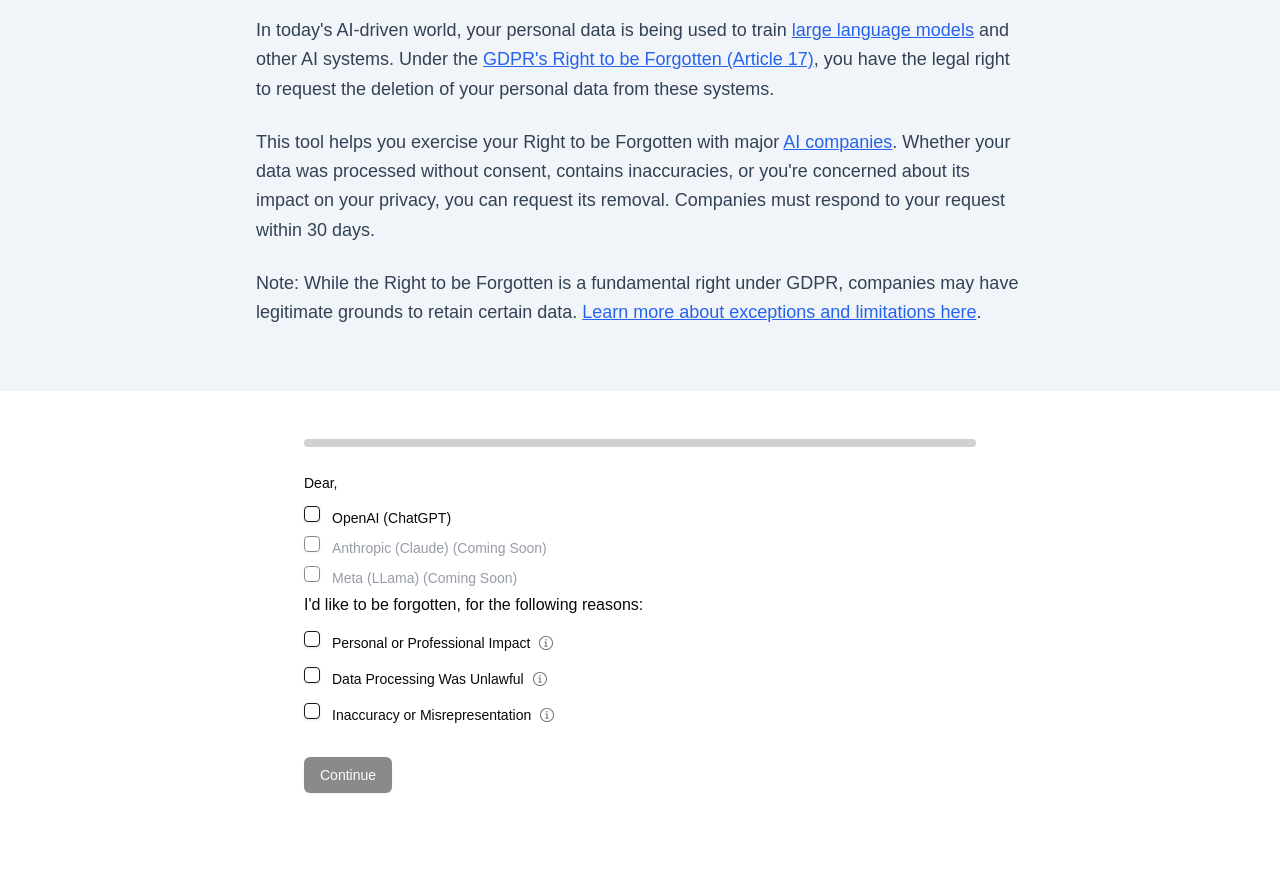
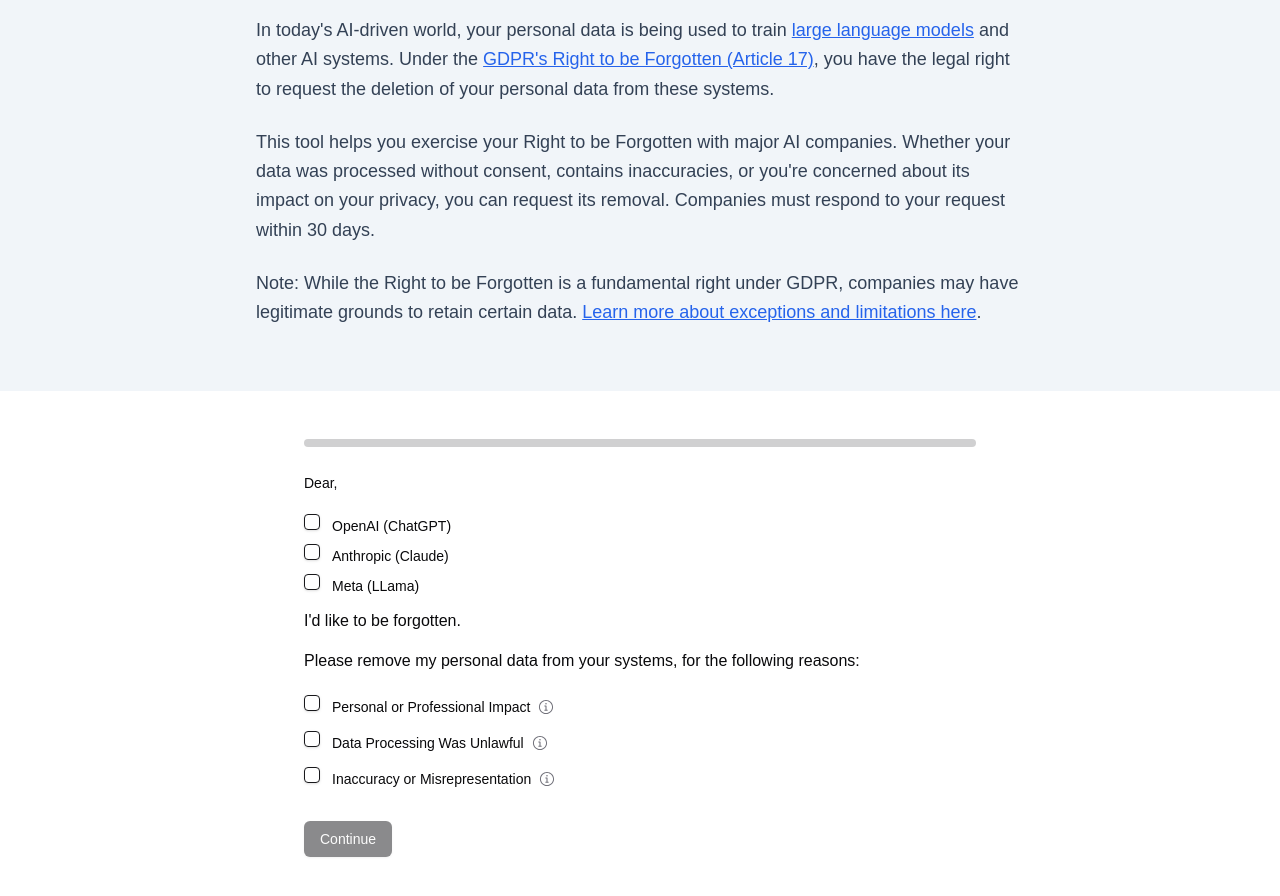
Before and after one commit to arkologystudio/please-forget-me, a Next.js app: page / in a window 1280 px wide. Shown: the part 400-1296 px from the top of the page. Before the commit the page ends 1241 px from the top, so only its background shows below. Built offline with nearby package versions, Linux system fonts and the light colour scheme.

Commit message:
Form improvments.

```diff
--- /dev/null
+++ b/prettierrc.json
@@ -0,0 +1,6 @@
+{
+    "trailingComma": "es5",
+    "tabWidth": 4,
+    "semi": false,
+    "singleQuote": true
+  }
--- a/src/app/page.tsx
+++ b/src/app/page.tsx
@@ -25,7 +25,7 @@
             </p>
 
             <p className="text-lg leading-relaxed">
-              This tool helps you exercise your Right to be Forgotten with major <a href="#" className="text-blue-600 hover:text-blue-800 underline">AI companies</a>. Whether your data was processed without consent, contains inaccuracies, or you're concerned about its impact on your privacy, you can request its removal. Companies must respond to your request within 30 days.
+              This tool helps you exercise your Right to be Forgotten with major AI companies. Whether your data was processed without consent, contains inaccuracies, or you're concerned about its impact on your privacy, you can request its removal. Companies must respond to your request within 30 days.
             </p>
 
             <p className="text-lg leading-relaxed">
--- a/src/components/rtbf-form.tsx
+++ b/src/components/rtbf-form.tsx
@@ -20,7 +20,7 @@
 import { Tooltip, TooltipContent, TooltipProvider, TooltipTrigger } from "@/components/ui/tooltip"
 import { InfoCircledIcon } from "@radix-ui/react-icons"
 import { PhoneInput } from "@/components/ui/phone-input"
-import { generateLetter } from "@/lib/schemas/rtbf-letter-template"
+import { generateLetters, generatePreviewLetter } from "@/lib/schemas/rtbf-letter-template"
 
 export function RTBFForm() {
   const [step, setStep] = useState(1)
@@ -38,9 +38,13 @@
       lastName: "",
       email: "",
       country: "",
-    //   phone: "",
       birthDate: "",
-      evidence: {},
+      prompts: [],
+      evidence: {
+        openai: { chatLinks: [] },
+        anthropic: { chatLinks: [] },
+        meta: { chatLinks: [] }
+      },
       authorization: false,
       signature: "",
     },
@@ -49,12 +53,17 @@
 
   async function onSubmit(data: RTBFFormValues) {
     try {
+      const letters = generateLetters(data)
+
       const response = await fetch('/api/submit-rtbf', {
         method: 'POST',
         headers: {
           'Content-Type': 'application/json',
         },
-        body: JSON.stringify(data),
+        body: JSON.stringify({
+          formData: data,
+          letters
+        }),
       })
 
       if (!response.ok) {
@@ -90,6 +99,8 @@
               rules={{ required: "Please select at least one company" }}
               render={() => (
                 <FormItem>
+
+                  <div className="space-y-4">
                   <FormLabel>Dear,</FormLabel>
                     <div className="space-y-2">
                       {companies.map((company) => (
@@ -108,20 +119,20 @@
                                       ? field.onChange([...value, company.id])
                                       : field.onChange(value.filter((val) => val !== company.id))
                                   }}
-                                disabled={company.id === "anthropic" || company.id === "meta"}
                                 />
                               </FormControl>
-                            <FormLabel className={company.id === "anthropic" || company.id === "meta" ? "text-gray-500" : ""}>
-                              {company.label} {company.id === "anthropic" || company.id === "meta" ? "(Coming Soon)" : ""}
+                              <FormLabel className={""}>
+                                {company.label}
                               </FormLabel>
                             </FormItem>
                           )}
                         />
                       ))}
                     </div>
-                  <div className="space-y-2">
-              <p>I'd like to be forgotten, for the following reasons:</p>
-            </div>
+                    <p>I'd like to be forgotten.</p>
+
+                    <div className="space-y-4">
+                    <p>Please remove my personal data from your systems, for the following reasons:</p>
                     <FormField
                       control={form.control}
                       name="reasons"
@@ -169,6 +180,9 @@
                         </FormItem>
                       )}
                     />
+                    </div>
+                  </div>
+                  <FormMessage />
                 </FormItem>
               )}
             />
@@ -179,6 +193,122 @@
         )}
 
 {step === 2 && (
+          <>
+            <div className="space-y-4 border-b pb-4 mb-6">
+              <h3 className="font-medium">AI Interaction Details</h3>
+              <FormField
+                control={form.control}
+                name="prompts"
+                render={({ field }) => (
+                  <FormItem>
+                    <FormLabel>Prompts Used (Optional)</FormLabel>
+                    <FormControl>
+                      <Input
+                        placeholder="Enter prompts that reveal your personal data (e.g., 'Tell me about <your full name>', 'Where does <full name> live?')"
+                        value={field.value?.[field.value.length - 1] || ''}
+                        onChange={(e) => {
+                          const newValue = e.target.value;
+                          field.onChange(newValue ? [newValue] : []);
+                        }}
+                      />
+                    </FormControl>
+                    <FormMessage />
+                  </FormItem>
+                )}
+              />
+            </div>
+
+            <div className="space-y-4">
+              {form.watch("companies").map((companyId) => {
+                const company = companies.find(c => c.id === companyId)
+                if (!company) return null
+
+                return (
+                  <div key={companyId} className="space-y-4 border-b pb-4 last:border-b-0">
+                    <h3 className="font-medium"><b>{company.label} Evidence</b></h3>
+
+                    {company.evidenceFields.chatLinks && (
+                      <FormField
+                        control={form.control}
+                        name={`evidence.${companyId}.chatLinks`}
+                        render={({ field }) => (
+                          <FormItem>
+                            <FormLabel>{company.evidenceFields.chatLinks.label}</FormLabel>
+                            <div className="space-y-2">
+                              {(!field.value?.length ? [''] : field.value).map((link, index) => (
+                                <div key={index} className="flex gap-2">
+                                  <FormControl>
+                                    <Input
+                                      placeholder={company.evidenceFields.chatLinks?.placeholder}
+                                      value={link}
+                                      onChange={(e) => {
+                                        const newLinks = [...(field.value || [])];
+                                        newLinks[index] = e.target.value;
+                                        field.onChange(newLinks.filter(Boolean));
+                                      }}
+                                    />
+                                  </FormControl>
+                                  {(field.value || []).length > 1 && (
+                                    <Button
+                                      type="button"
+                                      variant="outline"
+                                      size="icon"
+                                      onClick={() => {
+                                        const newLinks = field.value?.filter((_, i) => i !== index) || [];
+                                        field.onChange(newLinks);
+                                      }}
+                                    >
+                                      ✕
+                                    </Button>
+                                  )}
+                                </div>
+                              ))}
+                              <Button
+                                type="button"
+                                variant="outline"
+                                onClick={() => {
+                                  field.onChange([...(field.value || []), '']);
+                                }}
+                              >
+                                Add Another Link
+                              </Button>
+                            </div>
+                            <FormMessage />
+                          </FormItem>
+                        )}
+                      />
+                    )}
+
+                    <FormField
+                      control={form.control}
+                      name={`evidence.${companyId}.additionalNotes`}
+                      render={({ field }) => (
+                        <FormItem>
+                          <FormLabel>Additional Notes (Optional)</FormLabel>
+                          <FormControl>
+                            <Input
+                              placeholder="Any additional context or information..."
+                              value={field.value || ''}
+                              onChange={field.onChange}
+                            />
+                          </FormControl>
+                          <FormMessage />
+                        </FormItem>
+                      )}
+                    />
+                  </div>
+                )
+              })}
+            </div>
+
+            <div className="flex space-x-2">
+              <Button type="button" variant="outline" onClick={prevStep}>Back</Button>
+              <Button type="button" onClick={nextStep}>Continue</Button>
+            </div>
+          </>
+        )}
+
+        {step === 3 && (
           <>
             <div className="space-y-2">
               <p>The following personal information is submitted to {selectedCompanyNames} in the Right to be Forgotten request.</p>
@@ -290,8 +420,7 @@
                   !form.getValues("lastName") ||
                   !form.getValues("email") ||
                   !form.getValues("country") ||
-                  !form.getValues("birthDate") ||
-                  !form.formState.isValid
+                  !form.getValues("birthDate")
                 }
               >
                 Continue
@@ -300,71 +429,7 @@
           </>
         )}
 
-        {step === 3 && (
-          <>
-            <div className="space-y-4">
-              {form.watch("companies").includes("openai") && (
-                <>
-                  <FormField
-                    control={form.control}
-                    name="evidence.openai"
-                    render={({ field }) => (
-                      <FormItem>
-                        <FormLabel>ChatGPT Chat Links (Optional)</FormLabel>
-                        <FormControl>
-                          <Input
-                            placeholder="https://chat.openai.com/..."
-                            onChange={(e) => field.onChange([...field.value || [], e.target.value])}
-                          />
-                        </FormControl>
-                        <FormMessage />
-                      </FormItem>
-                    )}
-                  />
 
-                  <FormField
-                    control={form.control}
-                    name="evidence.prompts"
-                    render={({ field }) => (
-                      <FormItem>
-                        <FormLabel>ChatGPT Prompts</FormLabel>
-                        <FormControl>
-                          <Input
-                            placeholder="Tell me about yourself, What's my name, What do you know about me"
-                            {...field}
-                          />
-                        </FormControl>
-                        <FormMessage />
-                      </FormItem>
-                    )}
-                  />
-                </>
-              )}
-
-              <FormField
-                control={form.control}
-                name="evidence.urls"
-                render={({ field }) => (
-                  <FormItem>
-                    <FormLabel>URL(s) containing the personal information (Optional)</FormLabel>
-                    <FormControl>
-                      <Input
-                        placeholder="https://example.com/page-with-personal-info"
-                        {...field}
-                      />
-                    </FormControl>
-                    <FormMessage />
-                  </FormItem>
-                )}
-              />
-            </div>
-
-            <div className="flex space-x-2">
-              <Button type="button" variant="outline" onClick={prevStep}>Back</Button>
-              <Button type="button" onClick={nextStep}>Continue</Button>
-            </div>
-          </>
-        )}
 
         {step === 4 && (
           <>
@@ -375,7 +440,7 @@
 
               <div className="rounded-lg border bg-card p-6 text-card-foreground shadow-sm">
                 <pre className="whitespace-pre-wrap font-sans">
-                  {generateLetter(form.getValues())}
+                  {generatePreviewLetter(form.getValues())}
                 </pre>
               </div>
 
--- a/src/lib/schemas/rtbf-form-schema.ts
+++ b/src/lib/schemas/rtbf-form-schema.ts
@@ -1,11 +1,59 @@
 import * as z from "zod"
 import { isValidPhoneNumber } from "react-phone-number-input"
 
+type EvidenceField = {
+  label: string
+  placeholder: string
+  required: boolean
+}
+
+export type Company = {
+  id: string
+  label: string
+  email: string
+  evidenceFields: {
+    chatLinks?: EvidenceField
+  }
+}
+
 
 export const companies = [
-  { id: "openai", label: "OpenAI (ChatGPT)", email: "privacy@openai.com" },
-  { id: "anthropic", label: "Anthropic (Claude)", email: "-" },
-  { id: "meta", label: "Meta (LLama)", email: "-" },
+  {
+    id: "openai",
+    label: "OpenAI (ChatGPT)",
+    email: "privacy@openai.com",
+    evidenceFields: {
+      chatLinks: {
+        label: "ChatGPT Chat Links",
+        placeholder: "https://chat.openai.com/...",
+        required: false
+      }
+    }
+  },
+  {
+    id: "anthropic",
+    label: "Anthropic (Claude)",
+    email: "-",
+    evidenceFields: {
+      chatLinks: {
+        label: "Claude Chat Links",
+        placeholder: "https://claude.ai/...",
+        required: false
+      }
+    }
+  },
+  {
+    id: "meta",
+    label: "Meta (LLama)",
+    email: "-",
+    evidenceFields: {
+      chatLinks: {
+        label: "LLama Chat Links",
+        placeholder: "https://...",
+        required: false
+      }
+    }
+  },
 ] as const
 
 export const reasons = [
@@ -25,6 +73,29 @@
     tooltip: "Under GDPR Article 17, you have the right to erasure if your personal data is inaccurate or misrepresents you. This ensures that AI systems don't perpetuate or learn from incorrect information about you."
   },
 ] as const
+
+// Update the evidence schema to separate prompts
+const evidenceSchema = z.object({
+  chatLinks: z.array(
+    z.string()
+      .min(1, "Please enter a chat link URL")
+      .refine(
+        (url) => {
+          if (!url) return true; // Allow empty strings
+          try {
+            new URL(url);
+            return true;
+          } catch {
+            return "Please enter a valid URL starting with http:// or https://";
+          }
+        },
+        {
+          message: "Please enter a valid URL starting with http:// or https://"
+        }
+      )
+  ).optional(),
+  additionalNotes: z.string().optional(),
+})
 
 export const rtbfFormSchema = z.object({
   companies: z.array(z.string()).min(1, "Please select at least one company"),
@@ -46,23 +117,12 @@
         : age;
 
       return currentAge >= 18;
-    }, "You must be at least 18 years old to submit this request. If you are under 18, please have a parent or legal guardian submit this request on your behalf."),
+    }, "You must be at least 18 years old to submit this request."),
   country: z.string().min(2, "Please select a country"),
   email: z.string().email("Please enter a valid email"),
-  // phone: z.union([
-  //   z.string().length(0),  // empty string is valid
-  //   z.string().refine(
-  //     (val) => isValidPhoneNumber(val),
-  //     { message: "Invalid phone number" }
-  //   ),
-  // ]).optional(),
-  evidence: z.object({
-    openai: z.array(z.string().url()).optional(),
-    anthropic: z.array(z.string().url()).optional(),
-    meta: z.array(z.string().url()).optional(),
-    prompts: z.string().optional(),
-    urls: z.string().optional(),
-  }),
+  // Common field for all LLM interactions
+  prompts: z.array(z.string()).optional(),
+  evidence: z.record(z.string(), evidenceSchema),
   authorization: z.boolean().refine(val => val === true, { message: "You must authorize the request" }),
   signature: z.string().min(2, "Signature must be at least 2 characters"),
 })
--- a/src/lib/schemas/rtbf-letter-template.tsx
+++ b/src/lib/schemas/rtbf-letter-template.tsx
@@ -1,33 +1,74 @@
 import { type RTBFFormValues } from "./rtbf-form-schema"
-import { companies, reasons } from "./rtbf-form-schema"
+import { companies, reasons, type Company } from "./rtbf-form-schema"
 
-export function generateLetter(data: RTBFFormValues): string {
-  const selectedCompanies = data.companies.map(id =>
-    companies.find(c => c.id === id)
-  ).filter(Boolean)
+type LetterOutput = {
+  to: string
+  subject: string
+  body: string
+}
 
-  const selectedReasons = data.reasons.map(id =>
-    reasons.find(r => r.id === id)
-  ).filter(Boolean)
+function generateCompanyLetter(
+  data: RTBFFormValues,
+  company: Company,
+  selectedReasons: (typeof reasons)[number][]
+): LetterOutput {
+  const companyEvidence = data.evidence[company.id]
 
-  return `Dear ${selectedCompanies.map(c => c?.label).join(", ")},
+  const body = `Dear ${company.label},
 
-I am writing to request the deletion of personal data under Article 17 of the General Data Protection Regulation (GDPR) on behalf of ${data.firstName} ${data.lastName}.
+I am writing to request the deletion of personal data under Article 17 of the General Data Protection Regulation (GDPR).
 
 Personal Details:
 Name: ${data.firstName} ${data.lastName}
 Email: ${data.email}
 Country: ${data.country}
+Date of Birth: ${data.birthDate}
 
 Reasons for Deletion:
 ${selectedReasons.map(r => `- ${r?.label}`).join("\n")}
 
-${data.evidence.openai?.length ? `\nChatGPT Evidence Links:\n${data.evidence.openai.join("\n")}` : ""}
-${data.evidence.anthropic?.length ? `\nClaude Evidence Links:\n${data.evidence.anthropic.join("\n")}` : ""}
-${data.evidence.meta?.length ? `\nLLama Evidence Links:\n${data.evidence.meta.join("\n")}` : ""}
+${data.prompts?.length ? `\nLLM Prompts:\n${data.prompts?.join("\n")}` : ""}
 
-I look forward to receiving confirmation that you have complied with my request.
+Evidence:
+${companyEvidence?.chatLinks?.length ? `\nChat Links:\n${companyEvidence.chatLinks.join("\n")}` : ""}
+${companyEvidence?.additionalNotes ? `\nAdditional Context:\n${companyEvidence.additionalNotes}` : ""}
+
+I look forward to receiving confirmation that you have complied with my request within one month, as required by Article 12(3) GDPR.
 
 Best regards,
-${data.firstName} ${data.lastName}`
+${data.firstName} ${data.lastName}
+${data.signature}`
+
+  return {
+    to: company.email,
+    subject: `GDPR Article 17 - Right to Erasure Request - ${data.firstName} ${data.lastName}`,
+    body
+  }
 }
+
+export function generateLetters(data: RTBFFormValues): LetterOutput[] {
+  const selectedCompanies = data.companies
+    .map(id => companies.find(c => c.id === id))
+    .filter((c): c is typeof companies[number] => c !== undefined)
+
+  const selectedReasons = data.reasons
+    .map(id => reasons.find(r => r.id === id))
+    .filter((r): r is (typeof reasons)[number] => r !== undefined)
+
+  return selectedCompanies.map(company =>
+    generateCompanyLetter(data, company, selectedReasons)
+  )
+}
+
+// For preview purposes in the form
+export function generatePreviewLetter(data: RTBFFormValues): string {
+  const letters = generateLetters(data)
+
+  if (letters.length === 0) return "No companies selected"
+  if (letters.length === 1) return letters[0].body
+
+  // If multiple letters, show a preview of all
+  return letters.map(letter =>
+    `To: ${letter.to}\nSubject: ${letter.subject}\n\n${letter.body}`
+  ).join('\n\n---\n\n')
+}
```
Lines whose indentation alone changed are shown as unchanged.
